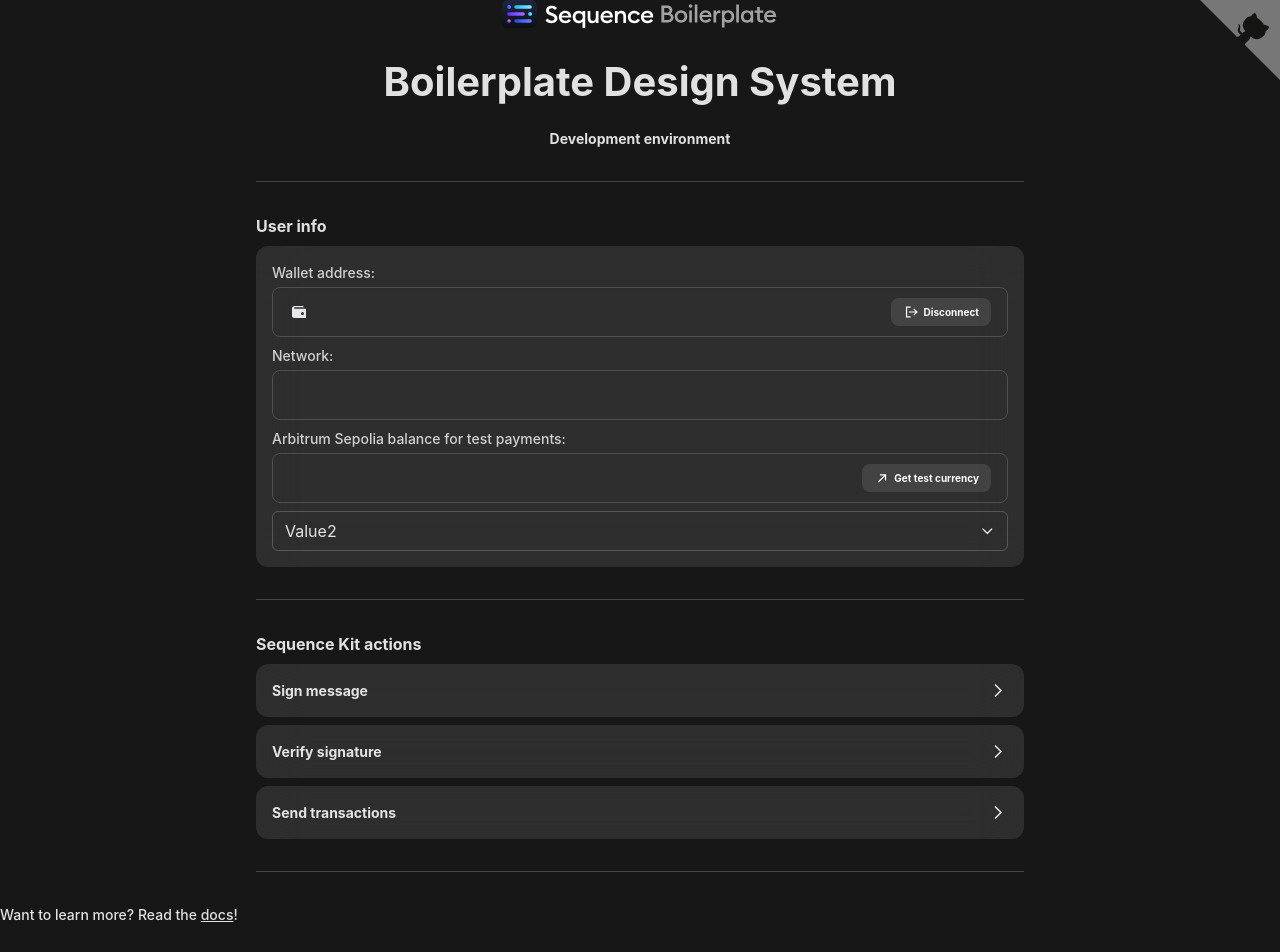
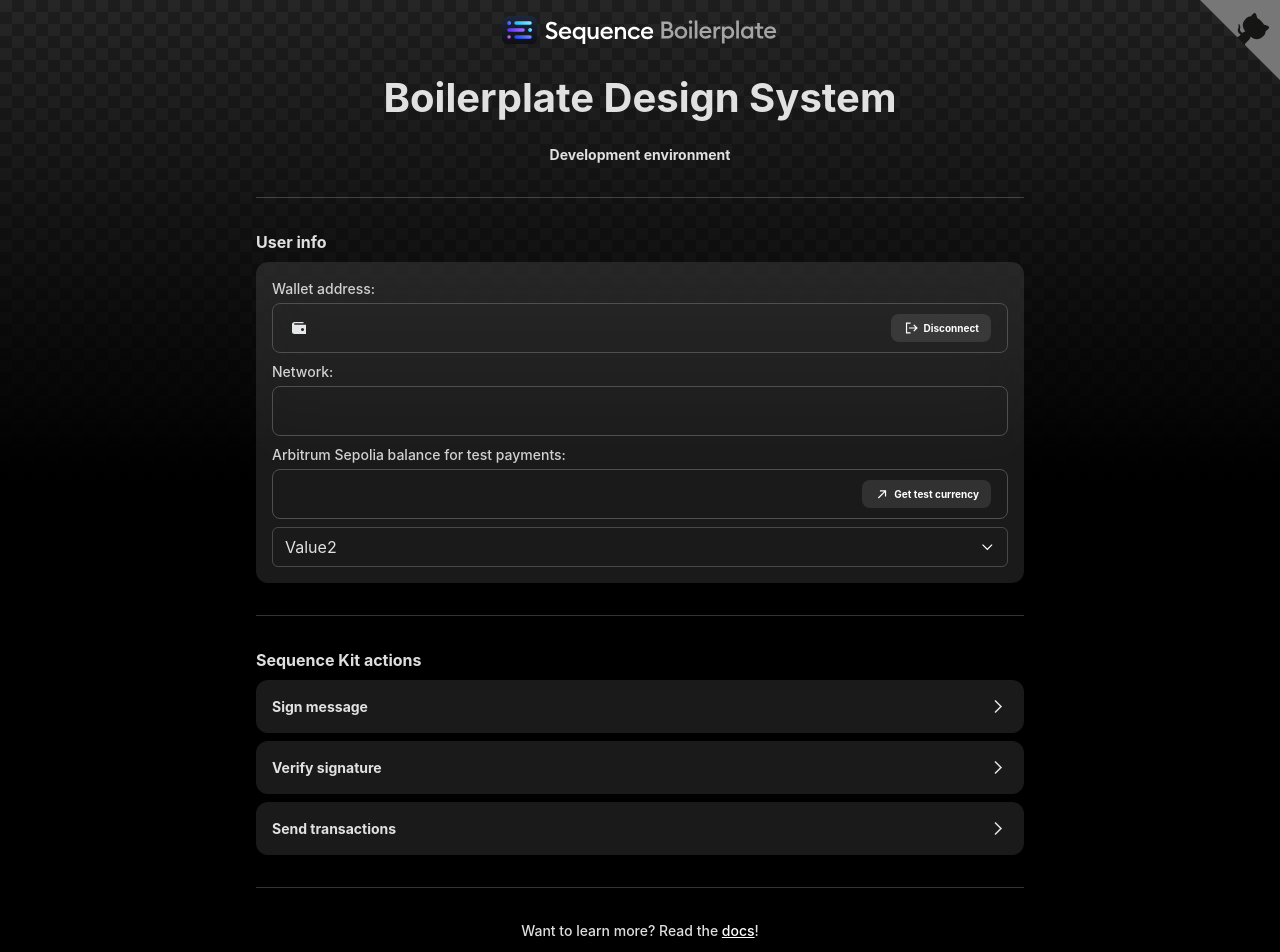
Before and after one commit to 0xsequence-demos/boilerplate-design-system, a React (Vite) app: page / in a window 1280 px wide. Shown: the top 952 px of the page. Before the commit the page ends 925 px from the top, so only its background shows below. Built offline with nearby package versions, Linux system fonts and the light colour scheme.

Commit message:
Implement preset structure as optional, add custom docs link prop to footer

```diff
--- a/src/App.tsx
+++ b/src/App.tsx
@@ -17,6 +17,7 @@
 function App() {
   return (
     <SequenceBoilerplate
+      docsUrl="https://docs.sequence.build"
       githubUrl="https://github.com"
       name="Boilerplate Design System"
       description="Development environment"
--- /dev/null
+++ b/src/components/constants.ts
@@ -0,0 +1,2 @@
+export const DEFAULT_DOCS_URL =
+  "https://docs.sequence.xyz/solutions/wallets/sequence-kit/overview/";
--- a/src/components/footer/Footer.tsx
+++ b/src/components/footer/Footer.tsx
@@ -1,13 +1,13 @@
-export function Footer() {
+export function Footer({ to }: { to: string }) {
   return (
     <div className="text-14 font-medium">
       <p>
         Want to learn more? Read the{"  "}
         <a
-          href="https://docs.sequence.xyz/solutions/wallets/sequence-kit/overview/"
+          href={to}
           target="_blank"
           rel="noopener noreferrer"
-          className="underline"
+          className="underline text-white"
         >
           docs
         </a>
--- a/src/components/sequence-boilerplate/SequenceBoilerplate.tsx
+++ b/src/components/sequence-boilerplate/SequenceBoilerplate.tsx
@@ -3,34 +3,63 @@
 import { SequenceBoilerplateContext } from "./SequenceBoilerplateContext";
 import { Header } from "../header/Header";
 import { Footer } from "../footer/Footer";
+import { DEFAULT_DOCS_URL } from "../constants";
+import { useSequenceBoilerplate } from "./useSequenceBoilerplate";
+import { SequenceBoilerplateRoot } from "./SequenceBoilerplateRoot";
 
-export function SequenceBoilerplate({
-  githubUrl,
+type SequenceBoilerplateProps = {
+  name: string;
+  description: string;
+  githubUrl: string;
+  docsUrl?: string;
+  useAuth?: boolean;
+  children: React.ReactNode;
+};
+
+export function SequenceBoilerplateProvider({
   name,
   description,
+  githubUrl,
+  docsUrl,
   useAuth,
   children,
-}: {
-  githubUrl: string;
-  name: string;
-  description: string;
-  useAuth?: boolean;
-  children: React.ReactNode;
-}) {
+}: SequenceBoilerplateProps) {
   return (
     <SequenceBoilerplateContext.Provider
-      value={{ githubUrl, name, description, useAuth }}
+      value={{
+        githubUrl,
+        docsUrl: docsUrl || DEFAULT_DOCS_URL,
+        name,
+        description,
+        useAuth,
+      }}
     >
+      {children}
+    </SequenceBoilerplateContext.Provider>
+  );
+}
+
+export function StandardStructure({ children }: { children: React.ReactNode }) {
+  const { name, description, githubUrl, docsUrl } = useSequenceBoilerplate();
+
+  return (
+    <SequenceBoilerplateRoot>
       <GithubCorner to={githubUrl} />
       <Header name={name} description={description} />
 
       <div className="py-8">{children}</div>
 
-      <Footer />
-    </SequenceBoilerplateContext.Provider>
+      <Footer to={docsUrl} />
+    </SequenceBoilerplateRoot>
   );
 }
 
-export function SsrRoot({ children }: { children: React.ReactNode }) {
-  return <div id="root">{children}</div>;
+export function SequenceBoilerplate(props: SequenceBoilerplateProps) {
+  const { children } = props;
+
+  return (
+    <SequenceBoilerplateProvider {...props}>
+      <StandardStructure>{children}</StandardStructure>
+    </SequenceBoilerplateProvider>
+  );
 }
```
